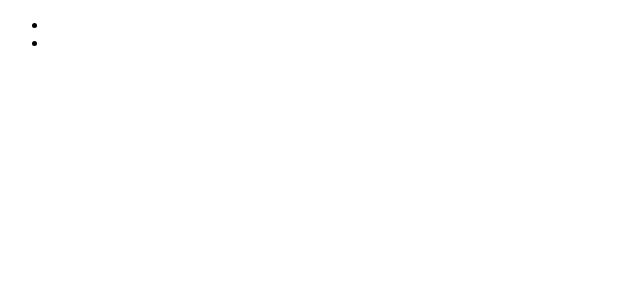
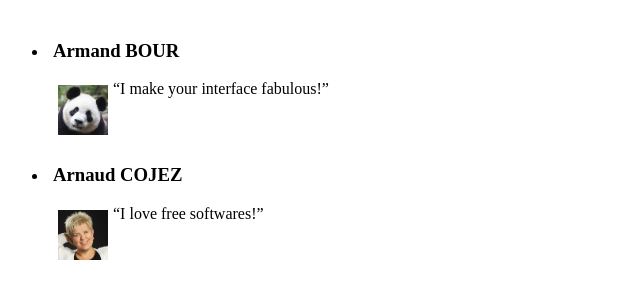
Before and after one commit to Tydax/chocolicornes.org-mypages, a plain HTML site: page home.html in a window 1280 px wide. Shown: the whole page, without its empty margins (0-640 px from the left). Drawn offline with Linux system fonts and the light colour scheme.

Commit message:
Generating links is now working!

```diff
--- a/home.html
+++ b/home.html
@@ -6,19 +6,9 @@
 </head>
 <body>
     <div id="body">
-        <ul id="listLinks">
-            <li>
-                <a href="#">
-
-                </a>
-            </li>
-            <li>
-                <a href="#">
-
-                </a>
-            </li>
+        <ul id="listUsers">
         </ul>
     </div>
-    <script />
+    <script src="home.js"></script>
 </body>
 </html>
--- a/home.js
+++ b/home.js
@@ -7,12 +7,12 @@ function loadData(filename, callback) {
     // Load file
     var xhr = new XMLHttpRequest();
     xhr.overrideMimeType("application/json");
-    xhr.open('GET', filename, true);
+    xhr.open("GET", filename, true);
 
     // When given a response, interact with data
-    xhr.addEventListener('readystatechange', function() {
+    xhr.addEventListener("readystatechange", function() {
         // Operation successful
-        if (xhr.readyState === 4 && xhr.status === "200") {
+        if (xhr.readyState === 4 && xhr.status === 200) {
            callback(xhr.responseText);
         }
 
@@ -22,20 +22,46 @@ function loadData(filename, callback) {
     xhr.send(null);
 }
 
-/* Returns a generated li block from the specified data object */
-function generateLinkLi(data) {
+/* Returns a generated li block from the specified "user" object */
+function generateLinkLi(user) {
+    var liNode = document.createElement("li");
+    liNode.style.clear = "both";
+    liNode.style.padding = "5px";
 
+    // Create title element
+    var nameNode = document.createElement("h3");
+    var nameText = document.createTextNode(user.name);
+    nameNode.appendChild(nameText);
+    liNode.appendChild(nameNode);
+
+    // Create img element
+    var imgNode = document.createElement("img");
+    imgNode.src = user.imgUrl;
+    imgNode.width = 50;
+    imgNode.style.float = "left";
+    imgNode.style.padding = "5px";
+    liNode.appendChild(imgNode);
+
+    var quoteNode = document.createElement("p");
+    var quoteText = document.createTextNode("“" + user.quote + "”");
+    quoteNode.appendChild(quoteText);
+    liNode.appendChild(quoteNode);
+
+    return liNode;
 }
 
-/* Function generating all the links */
+/* Generates all the links loading the file */
 function generateAllLinks() {
     var filename = "list_of_users.json";
+    var listId = "listUsers";
 
     loadData(filename, function(response) {
         var users = JSON.parse(response);
+        var listUsersNode = document.getElementById(listId);
 
-        for (var i = 0; i < Things.length; i++) {
-            Things[i]
+        for (var i = 0; i < users.length; i++) {
+            var userNode = generateLinkLi(users[i]);
+            listUsersNode.appendChild(userNode);
         };
     });
 }
--- a/list_of_users.json
+++ b/list_of_users.json
@@ -1,20 +1,15 @@
-/*
- * File: list_of_users.json
- */
+[
+    {
+        "name": "Armand BOUR",
+        "imgUrl": "img/panda_square250.png",
+        "birthDate": "29/07/1993",
+        "quote": "I make your interface fabulous!"
+    },
 
-[
-    Armand: {
-        name: "Armand BOUR",
-        imgUrl: "img/pandasquare250.png",
-        birthDate: "29/07/1993",
-        quote: "I make cool things!"
-
-    }
-
-    Arnaud: {
-        name: "Arnaud COJEZ"
-        imgUrl: "",
-        birthDate: "05/04/1993"
-        quote: "I love opensource!"
+    {
+        "name": "Arnaud COJEZ",
+        "imgUrl": "img/mimiemathy_square250.png",
+        "birthDate": "05/04/1993",
+        "quote": "I love free softwares!"
     }
 ]
```
Also changed, not shown: img/mimiemathy_square250.png (renamed from img/mimiemathysquare250.png).
